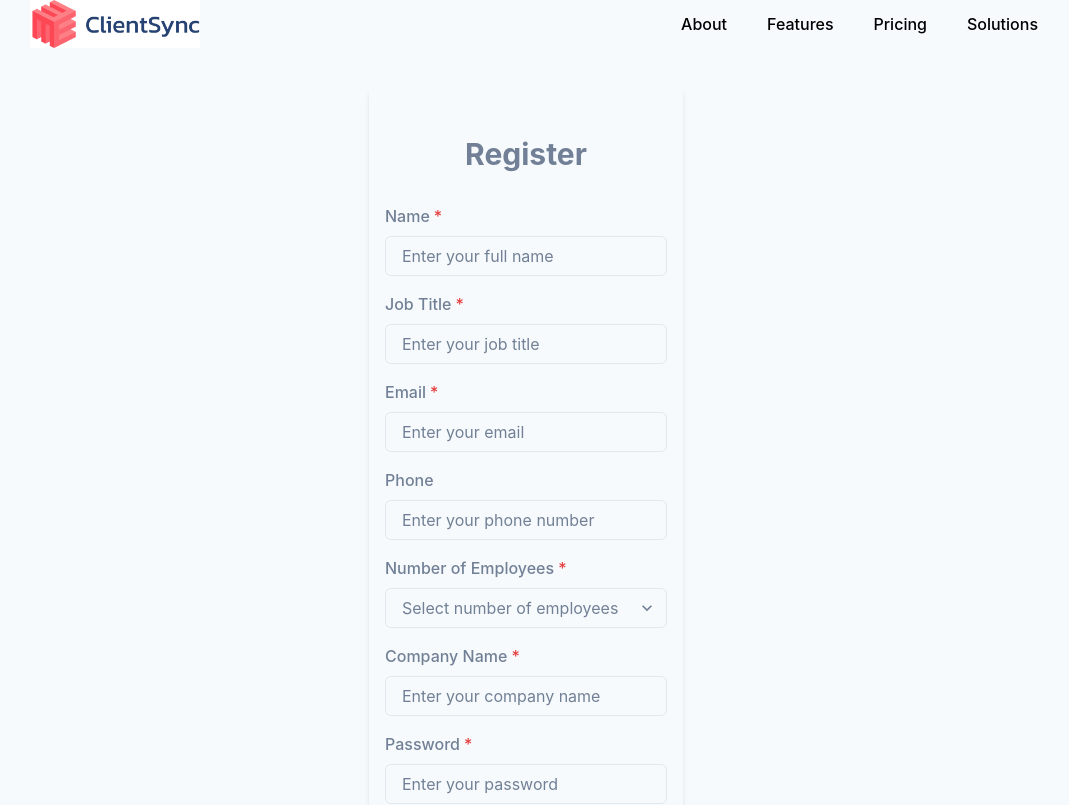
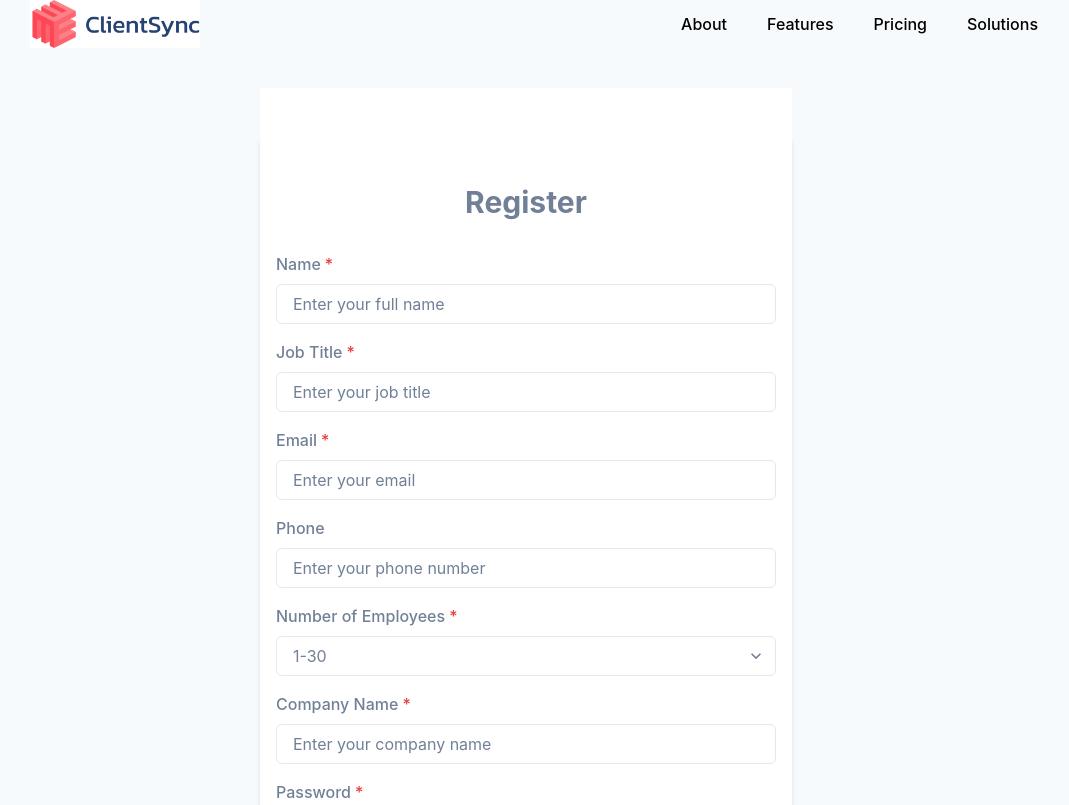
Before and after one commit to Hetp29/microCRM, a React (Create React App) app in the folder frontend/: page /register in a window 1280 px wide. Shown: the top 805 px of the page, without its empty margins (114-1183 px from the left). Built offline with nearby package versions, Linux system fonts and the light colour scheme.

Commit message:
Made changes to UI

```diff
--- a/frontend/src/App.tsx
+++ b/frontend/src/App.tsx
@@ -1,6 +1,7 @@
 import { BrowserRouter as Router, Route, Routes } from 'react-router-dom';
 import Register from './components/Register';
 import { Box } from '@chakra-ui/react';
+import { Global } from '@emotion/react';
 import { HeroSection } from './components/HeroSection';
 import { Layout } from './components/Layout';
 import ImageSection from './components/ImageSection';
@@ -34,7 +35,22 @@ export const App = () => {
   return (
     <Router>
       <Layout>
-        <Box bg="gray.50">
+        <Global
+          styles={{
+            'html, body, #root': {
+              backgroundColor: 'white',
+              color: 'gray.800',
+              margin: 0,
+              padding: 0,
+              boxSizing: 'border-box',
+              minHeight: '100vh', // Ensures the background covers the full height
+            },
+            '*': {
+              boxSizing: 'inherit',
+            },
+          }}
+        />
+        <Box bg="white" minHeight="100vh">
           <AppRoutes />
         </Box>
       </Layout>
--- a/frontend/src/components/HeroSection.tsx
+++ b/frontend/src/components/HeroSection.tsx
@@ -24,10 +24,11 @@ export const HeroSection: FunctionComponent<HeroSectionProps> = () => {
             initial={{ opacity: 0, y: 50 }}
             animate={{ opacity: 1, y: 0 }}
             transition={{ duration: 0.6 }}
+            bg="transparent"  // Ensure no background color is applied
         >
-            <Center p={4} minHeight="70vh">
-                <VStack>
-                    <MotionContainer maxW="container.md" textAlign="center">
+            <Center p={4} minHeight="70vh" bg="transparent"> {/* Ensure no background color */}
+                <VStack bg="transparent"> {/* Ensure no background color */}
+                    <MotionContainer maxW="container.md" textAlign="center" bg="transparent">
                         <MotionHeading
                             size="2xl"
                             mb={4}
@@ -36,7 +37,7 @@ export const HeroSection: FunctionComponent<HeroSectionProps> = () => {
                             whileInView={{ opacity: 1, y: 0 }}
                             transition={{ duration: 0.6 }}
                         >
-                            Never track your clients again-let us handle it.
+                            Never track your clients again—let us handle it.
                         </MotionHeading>
                         <MotionText fontSize="cl" color="gray.500">
                             Effortlessly manage client interactions and streamline operations with just a click using our CRM.
@@ -47,7 +48,7 @@ export const HeroSection: FunctionComponent<HeroSectionProps> = () => {
                             whileInView={{ opacity: 1, y: 0 }}
                             transition={{ duration: 0.6 }}
                         >
-                            Be an early user-dozens of businesses have joined our CRM in the last 30 days!
+                            Be an early user—dozens of businesses have joined our CRM in the last 30 days!
                         </MotionText>
                         <MotionButton
                             mt={4}
@@ -58,7 +59,6 @@ export const HeroSection: FunctionComponent<HeroSectionProps> = () => {
                         >
                             Get started for free.
                         </MotionButton>
-
                     </MotionContainer>
                 </VStack>
             </Center>
--- a/frontend/src/components/ImageSection.tsx
+++ b/frontend/src/components/ImageSection.tsx
@@ -12,24 +12,34 @@ const ImageSection: React.FC = () => {
             textAlign="center"
             mb={10}
             pt={1}
+            bg="transparent"  // Ensure no background color
             initial={{ opacity: 0, y: 50 }}
             animate={{ opacity: 1, y: 0 }}
             transition={{ duration: 0.6 }}
         >
-            <MotionHeading size="2xl" mb={14}
+            <MotionHeading
+                size="2xl"
+                mb={14}
                 color="gray.700"
+                bg="transparent"  // Ensure no background color
                 initial={{ opacity: 0, y: -50 }}
                 whileInView={{ opacity: 1, y: 0 }}
                 transition={{ duration: 0.6 }}
             >
                 Stay Productive
             </MotionHeading>
-            <Box display="flex" justifyContent="center" alignItems="center">
+            <Box
+                display="flex"
+                justifyContent="center"
+                alignItems="center"
+                bg="transparent"  // Ensure no background color
+            >
                 <MotionImage
                     src={`${process.env.PUBLIC_URL}/bannerForNow.png`}
                     alt="Description of the image"
                     maxWidth="100%"
                     height="auto"
+                    bg="transparent"  // Ensure no background color
                     initial={{ opacity: 0, scale: 0.9 }}
                     animate={{ opacity: 1, scale: 1 }}
                     transition={{ duration: 0.6 }}
--- a/frontend/src/components/Register.tsx
+++ b/frontend/src/components/Register.tsx
@@ -67,13 +67,22 @@ const Register = () => {
   };
 
   return (
-    <Container maxW="container.md" py={12} bg="gray.50" borderRadius="md" textColor="gray.500" boxShadow="md">
-      <Box textAlign="center" mb={8}>
+    <Container
+      maxW="container.md"
+      py={12}
+      bg="white"
+      borderRadius="md"
+
+      textColor="gray.500"
+      boxShadow="md"
+      mt={12}
+      mb={12}
+    >
+      <Box textAlign="center" width="500px" mb={8}>
         <Heading size="lg" mb={4}>Register</Heading>
       </Box>
       <form onSubmit={handleSubmit}>
         <Stack spacing={4}>
-
           <FormControl id="name" isRequired>
             <FormLabel>Name</FormLabel>
             <Input
@@ -115,7 +124,6 @@ const Register = () => {
             <Select
               value={employees}
               onChange={(e) => setEmployees(e.target.value)}
-              placeholder="Select number of employees"
             >
               <option value="1-30">1-30</option>
               <option value="31-300">31-300</option>
```
